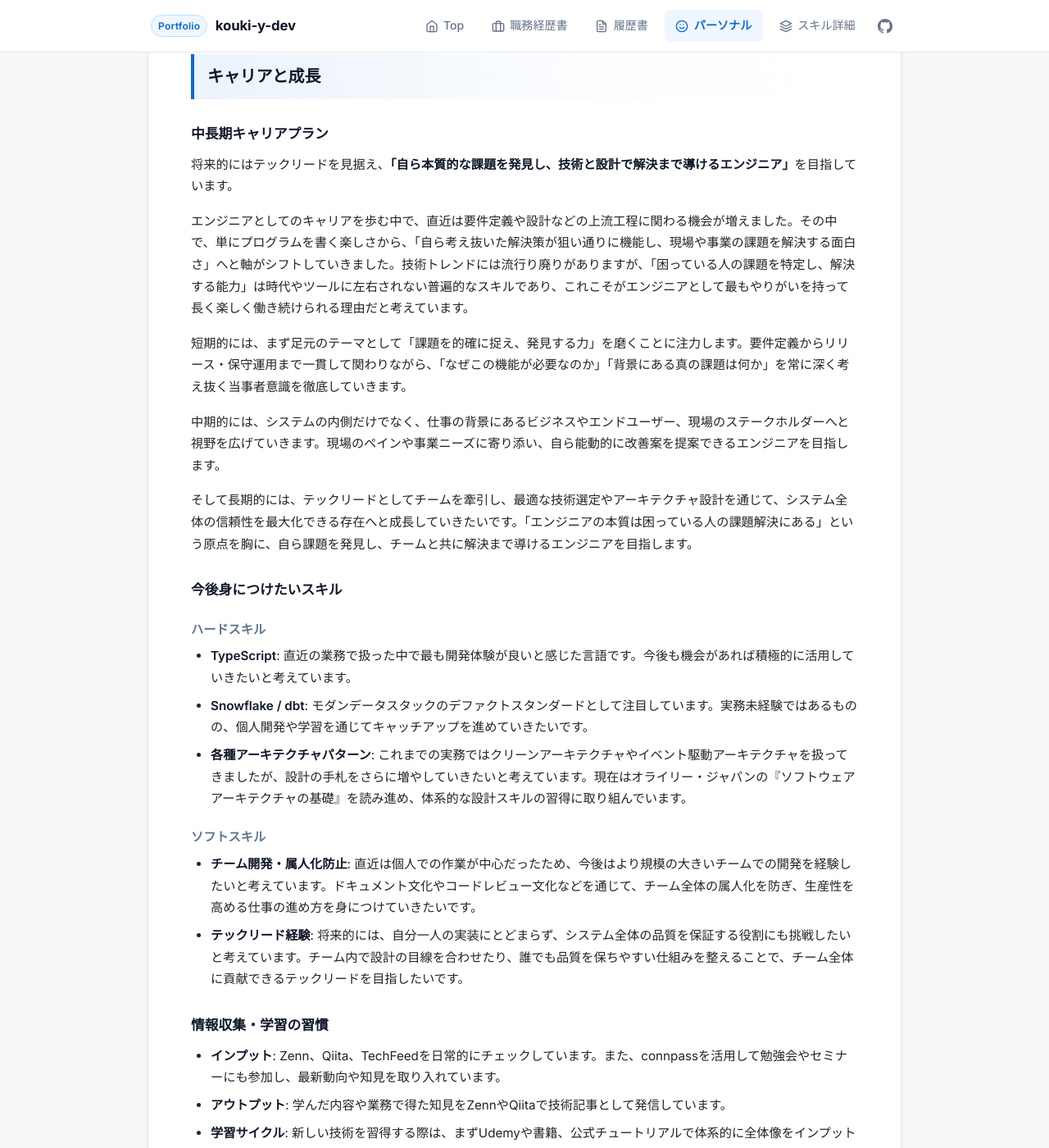
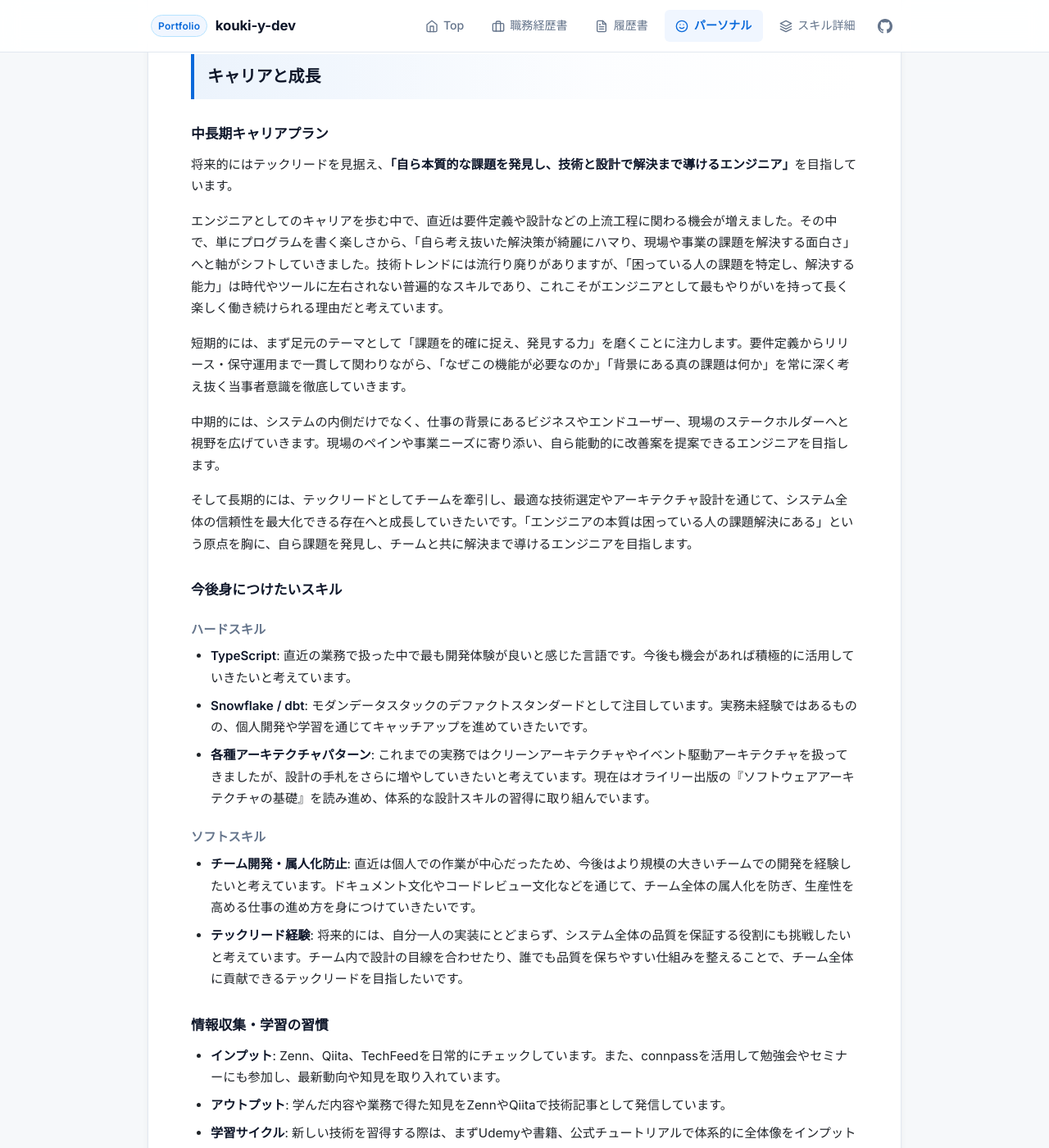
Before and after one commit to kouki-y-dev/about-me, a Jekyll site: the page built from docs/personal.md, in a window 1280 px wide and 1400 px high, scrolled down 2117 px. Shown: the whole window at 82% size. Built offline with Jekyll 4.4.1, drawn with Linux system fonts in a browser that asks for light colours.

Commit message:
update: AI添削

```diff
--- a/docs/personal.md
+++ b/docs/personal.md
@@ -67,7 +67,7 @@ title: "パーソナルデータ・価値観"
 
 将来的にはテックリードを見据え、**「自ら本質的な課題を発見し、技術と設計で解決まで導けるエンジニア」**を目指しています。
 
-エンジニアとしてのキャリアを歩む中で、直近は要件定義や設計などの上流工程に関わる機会が増えました。その中で、単にプログラムを書く楽しさから、「自ら考え抜いた解決策が狙い通りに機能し、現場や事業の課題を解決する面白さ」へと軸がシフトしていきました。技術トレンドには流行り廃りがありますが、「困っている人の課題を特定し、解決する能力」は時代やツールに左右されない普遍的なスキルであり、これこそがエンジニアとして最もやりがいを持って長く楽しく働き続けられる理由だと考えています。
+エンジニアとしてのキャリアを歩む中で、直近は要件定義や設計などの上流工程に関わる機会が増えました。その中で、単にプログラムを書く楽しさから、「自ら考え抜いた解決策が綺麗にハマり、現場や事業の課題を解決する面白さ」へと軸がシフトしていきました。技術トレンドには流行り廃りがありますが、「困っている人の課題を特定し、解決する能力」は時代やツールに左右されない普遍的なスキルであり、これこそがエンジニアとして最もやりがいを持って長く楽しく働き続けられる理由だと考えています。
 
 短期的には、まず足元のテーマとして「課題を的確に捉え、発見する力」を磨くことに注力します。要件定義からリリース・保守運用まで一貫して関わりながら、「なぜこの機能が必要なのか」「背景にある真の課題は何か」を常に深く考え抜く当事者意識を徹底していきます。
 
@@ -82,7 +82,7 @@ title: "パーソナルデータ・価値観"
 
 - **TypeScript**: 直近の業務で扱った中で最も開発体験が良いと感じた言語です。今後も機会があれば積極的に活用していきたいと考えています。
 - **Snowflake / dbt**: モダンデータスタックのデファクトスタンダードとして注目しています。実務未経験ではあるものの、個人開発や学習を通じてキャッチアップを進めていきたいです。
-- **各種アーキテクチャパターン**: これまでの実務ではクリーンアーキテクチャやイベント駆動アーキテクチャを扱ってきましたが、設計の手札をさらに増やしていきたいと考えています。現在はオライリー・ジャパンの『ソフトウェアアーキテクチャの基礎』を読み進め、体系的な設計スキルの習得に取り組んでいます。
+- **各種アーキテクチャパターン**: これまでの実務ではクリーンアーキテクチャやイベント駆動アーキテクチャを扱ってきましたが、設計の手札をさらに増やしていきたいと考えています。現在はオライリー出版の『ソフトウェアアーキテクチャの基礎』を読み進め、体系的な設計スキルの習得に取り組んでいます。
 
 #### ソフトスキル
 
```
